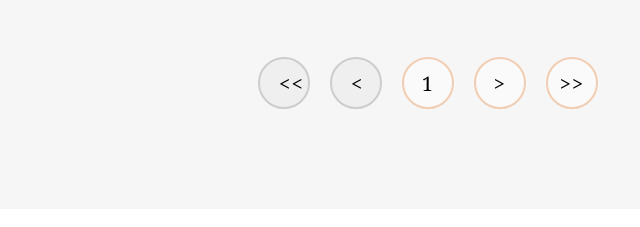
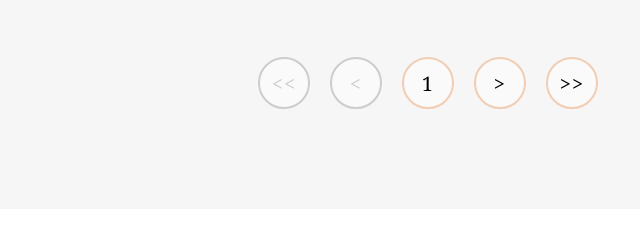
Before and after one commit to squidawg/shelter, a website: page pages/pets.html in a window 1280 px wide. Shown: the part 1253-1480 px from the top of the page, 212-852 px from the left. Drawn offline with Linux system fonts and the light colour scheme.

Commit message:
refactor: change button style for pagination

```diff
--- a/pages/pets.html
+++ b/pages/pets.html
@@ -112,8 +112,8 @@
 
         </div>
         <div class="pagination">
-            <button class="button arrow_bordered__inactive"><p class="pagination_item"><<</p></button>
-            <button class="button arrow_bordered__inactive"><p class="pagination_item"><</p></button>
+            <button class="button arrow_bordered_inactive"><p class="pagination_item"><<</p></button>
+            <button class="button arrow_bordered_inactive"><p class="pagination_item"><</p></button>
             <button class="button arrow_bordered"><p class="pagination_item">1</p></button>
             <button class="button arrow_bordered"><p class="pagination_item">></p></button>
             <button class="button arrow_bordered"><p class="pagination_item">>></p></button>
--- a/sass/base/_buttons.scss
+++ b/sass/base/_buttons.scss
@@ -50,15 +50,21 @@
       border: 2px solid $color-primary-light;
     }
 
+    &_inactive {
+      @extend .arrow;
+      justify-content: center;
+      cursor: default;
+      background: $color-light;
+      border: 2px solid $color-background-text;
+      align-items: center;
+      color: $color-background-text;
+
+    }
+
 
   }
 
-  &_bordered__inactive {
-    @extend .arrow;
-    cursor: default;
-    border: 2px solid $color-background-text;
-    align-items: center;
-  }
+
 }
 
 .prev{
```
Also changed, not shown: sass/style.css, 1 other file.
